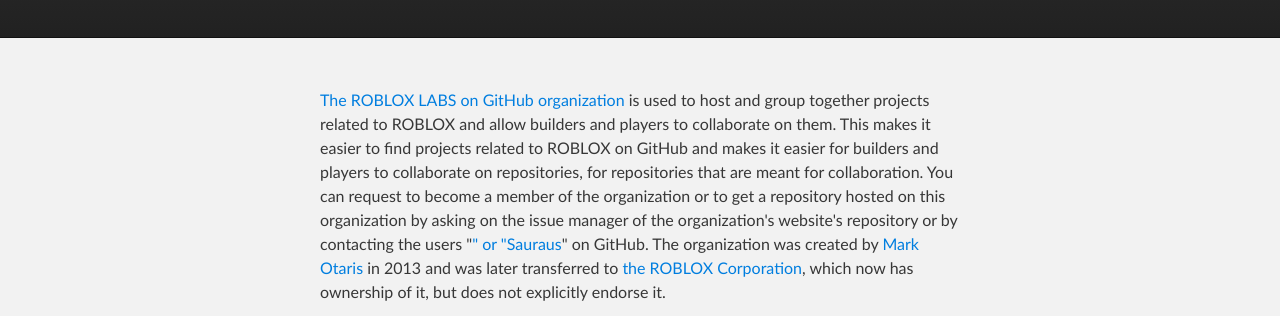
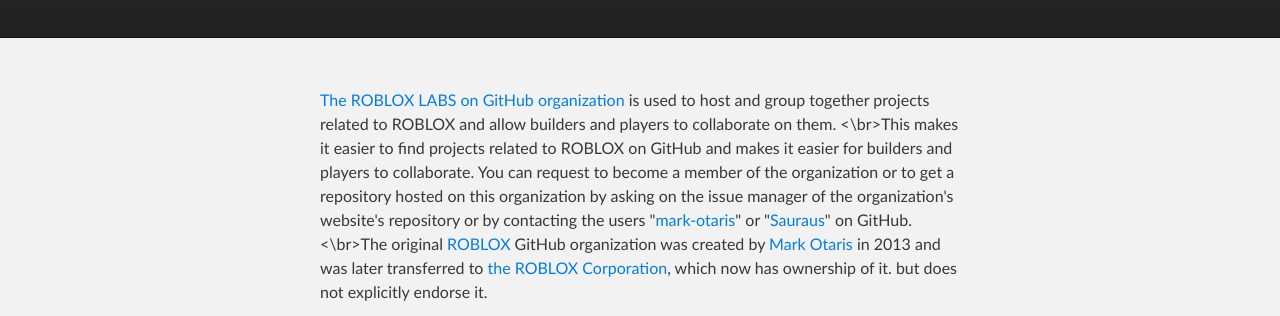
Before and after one commit to JCRPaquin/robloxlabs.github.io, a plain HTML site: page index.html in a window 1280 px wide. Shown: the part 208-524 px from the top of the page. Drawn offline with Linux system fonts and the light colour scheme.

Commit message:
Update index.html

```diff
--- a/index.html
+++ b/index.html
@@ -27,7 +27,9 @@
     <!-- MAIN CONTENT -->
     <div id="main_content_wrap" class="outer">
       <section id="main_content" class="inner">
-        <p><a href="https://github.com/ROBLOXLABS">The ROBLOX LABS on GitHub organization</a> is used to host and group together projects related to ROBLOX and allow builders and players to collaborate on them. This makes it easier to find projects related to ROBLOX on GitHub and makes it easier for builders and players to collaborate on repositories, for repositories that are meant for collaboration. You can request to become a member of the organization or to get a repository hosted on this organization by asking on the issue manager of the organization's website's repository or by contacting the users "<a href="https://github.com/mark-otaris"><mark-otaris</a>" or "<a href="https://github.com/Sauraus">Sauraus</a>" on GitHub. The organization was created by <a href="http://mark-otaris.github.io">Mark Otaris</a> in 2013 and was later transferred to <a href="http://corp.roblox.com">the ROBLOX Corporation</a>, which now has ownership of it, but does not explicitly endorse it.</p>
+        <p><a href="https://github.com/ROBLOXLABS">The ROBLOX LABS on GitHub organization</a> is used to host and group together projects related to ROBLOX and allow builders and players to collaborate on them.
+        <\br>This makes it easier to find projects related to ROBLOX on GitHub and makes it easier for builders and players to collaborate. You can request to become a member of the organization or to get a repository hosted on this organization by asking on the issue manager of the organization's website's repository or by contacting the users "<a href="https://github.com/mark-otaris">mark-otaris</a>" or "<a href="https://github.com/Sauraus">Sauraus</a>" on GitHub.
+        <\br>The original <a href="https://github.com/ROBLOX">ROBLOX</a> GitHub organization was created by <a href="http://mark-otaris.github.io">Mark Otaris</a> in 2013 and was later transferred to <a href="http://corp.roblox.com">the ROBLOX Corporation</a>, which now has ownership of it. but does not explicitly endorse it.</p>
 
 <h2>
 <a name="links" class="anchor" href="#links"><span class="octicon octicon-link"></span></a>Links</h2>
```
